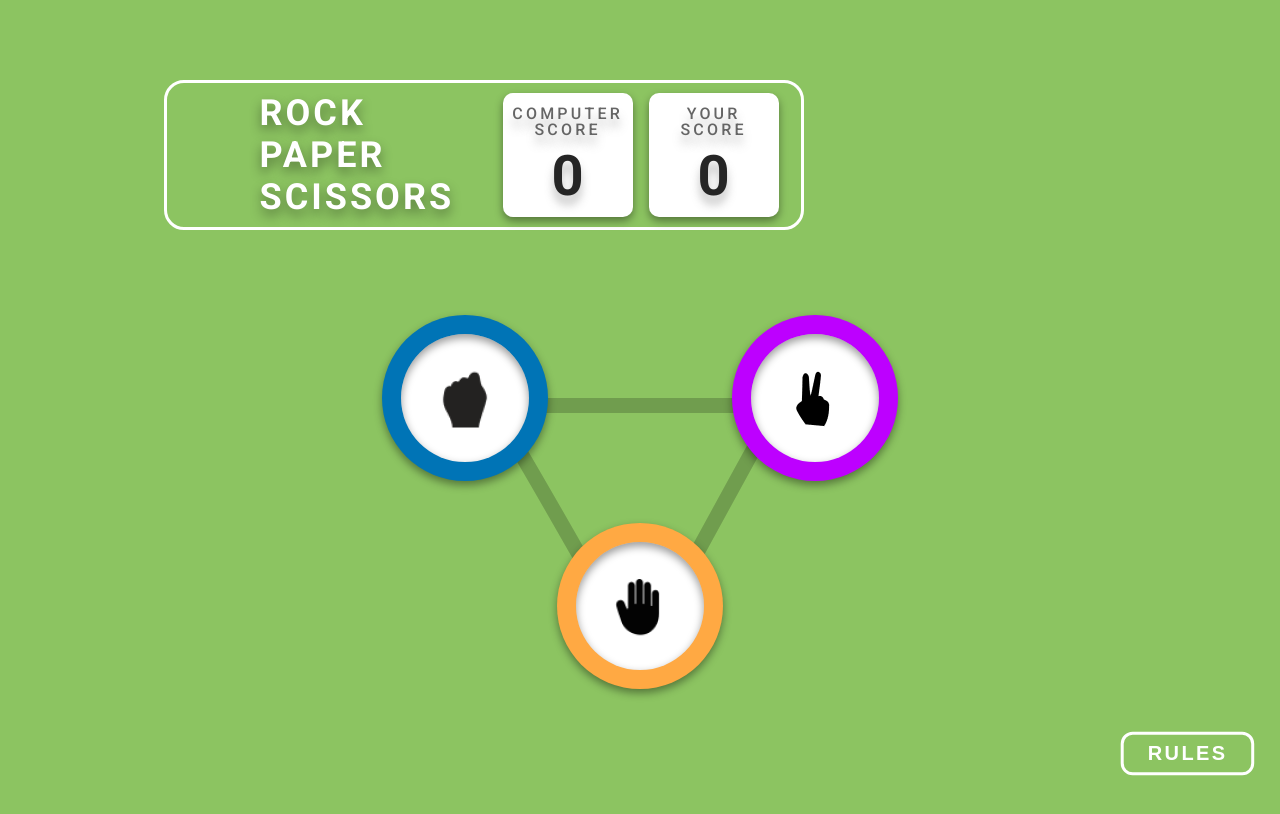
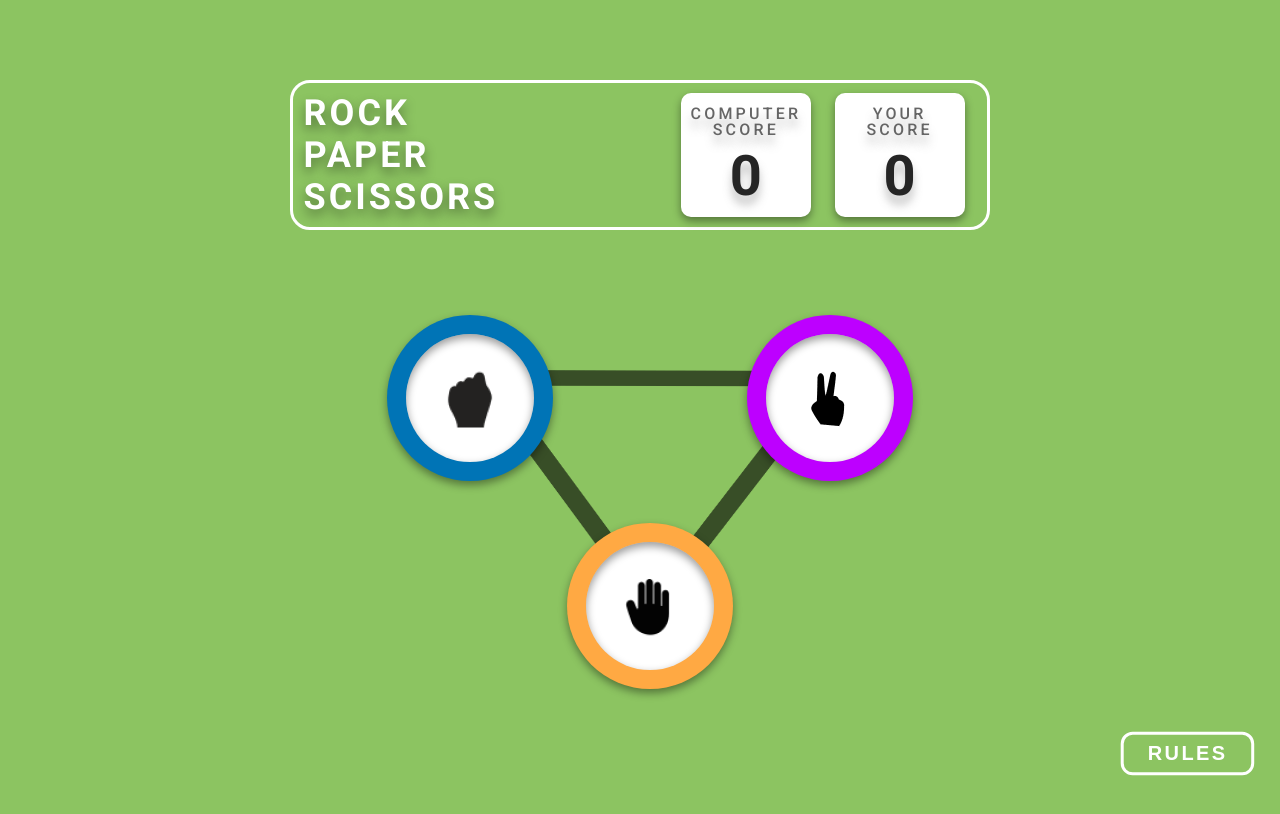
Before and after one commit to Farzan-Ullah/rock-paper-scissors-game, a plain HTML site: page index.html in a window 1280 px wide. Drawn offline with Linux system fonts and the light colour scheme.

Commit message:
Final Draft V2

```diff
--- a/index.html
+++ b/index.html
@@ -12,11 +12,11 @@
   <div class="container">
     <header class="header">
       <h2 class="logo">ROCK <br> PAPER <br> SCISSORS</h2>
-      <div class="score">
+      <div class="score-comp">
         <div class="score__title">COMPUTER SCORE</div>
         <div class="comp__score__number">0</div>
       </div>
-      <div class="score">
+      <div class="score-user">
         <div class="score__title">YOUR <br> SCORE</div>
         <div class="user__score__number">0</div>
       </div>
--- a/script.js
+++ b/script.js
@@ -83,14 +83,14 @@ function compChoose() {
 }
 
 function displayResults(results) {
-  resultDivs.forEach((resultDiv, idx) => {
+  resultDivs.forEach((resultDiv, index) => {
     setTimeout(() => {
       resultDiv.innerHTML = `
-        <div class="choice ${results[idx].name}">
-          <img src="images/${results[idx].name}.png" alt="${results[idx].name}" />
+        <div class="choice ${results[index].name}">
+          <img src="images/${results[index].name}.png" alt="${results[index].name}" />
         </div>
       `;
-    }, idx * 1000);
+    }, index * 1000);
   });
 
   gameDiv.classList.toggle("hidden");
--- a/styles.css
+++ b/styles.css
@@ -27,7 +27,6 @@ body {
   color: var(--light-text);
 }
 
-/* Main Content */
 .container {
   position: relative;
   max-width: 700px;
@@ -37,13 +36,10 @@ body {
 
 .header {
   position: relative;
-  right: 18%;
-  display: grid;
-  grid-template-columns: 9fr 2fr 2fr;
-  grid-gap: 1rem;
+  display: flex;
+  justify-content: space-between;
   align-items: center;
   height: 150px;
-  width: 50vw;
   border: 3px solid var(--light-text);
   border-radius: 20px;
   padding: 1rem 1.4rem 1rem 2rem;
@@ -52,11 +48,25 @@ body {
 .logo {
   transform: scale(1.5);
   letter-spacing: 2px;
-  margin-left: 105.5px;
+  margin-left: 10.5px;
   text-shadow: var(--box-shadow);
 }
 
-.score {
+.score-comp {
+  display: flex;
+  flex-direction: column;
+  align-items: center;
+  justify-content: center;
+  background: #fff;
+  border-radius: 10px;
+  box-shadow: var(--box-shadow);
+  width: 130px;
+  height: 110%;
+  line-height: 1;
+  margin-left: 30%;
+}
+
+.score-user {
   display: flex;
   flex-direction: column;
   align-items: center;
@@ -79,13 +89,7 @@ body {
   text-shadow: var(--text-shadow);
 }
 
-.comp__score__number {
-  font-size: 3.5rem;
-  font-weight: 700;
-  color: var(--dark-text);
-  text-shadow: var(--text-shadow);
-}
-
+.comp__score__number,
 .user__score__number {
   font-size: 3.5rem;
   font-weight: 700;
@@ -103,17 +107,20 @@ body {
     "paper paper";
   place-items: center;
   height: 30rem;
+  width: 45rem;
   padding-top: 4rem;
 }
 
 .game::before {
   content: "";
   position: absolute;
-  width: 100%;
+  width: 90%;
   height: 100%;
-  left: 28%;
-  top: 35%;
-  background: url("./images/bg-triangle.svg") no-repeat;
+  left: 19.5%;
+  top: 25%;
+  background: url("./images/triangle.png") no-repeat;
+  background-size: 70% 60%;
+  opacity: 0.6;
   z-index: -1;
 }
 
@@ -212,7 +219,7 @@ body {
     "user-picked comp-picked";
   max-width: 1000px;
   margin: 0 auto;
-  animation: wave 1s ease forwards;
+  animation: wave 1s ease-in-out forwards;
 }
 
 @keyframes wave {
@@ -232,6 +239,7 @@ body {
   padding: 4rem 0 8rem;
 }
 
+
 .small-text {
   font-size: 0.5em;
   letter-spacing: 0.2rem;
@@ -242,7 +250,7 @@ body {
   min-height: 8rem;
   background: #80b459;
   border-radius: 50%;
-  transform: scale(1.3);
+  transform: scale(1.2);
   z-index: -1;
 }
 
@@ -271,7 +279,7 @@ body {
 }
 
 .winner .choice::after {
-  animation: ripple 1.5s ease-in-out 1s infinite;
+  animation: ripple 1.5s ease-in-out infinite;
 }
 
 @keyframes ripple {
@@ -287,9 +295,9 @@ body {
   }
 
   100% {
-    box-shadow: 0 0 0 25px rgba(59, 103, 32, 0.2),
-      0 0 0 45px rgba(46, 154, 37, 0.5),
-      0 0 0 70px rgba(29, 168, 43, 0.3);
+    box-shadow: 0 0 0 40px rgba(59, 103, 32, 0.2),
+      0 0 0 90px rgba(46, 154, 37, 0.5),
+      0 0 0 150px rgba(29, 168, 43, 0.3);
   }
 }
 
@@ -534,8 +542,6 @@ body {
   transform: scale(1.1);
 }
 
-/* Utilities */
-
 .hidden {
   display: none;
 }
```
Also changed, not shown: images/bg-triangle.svg (deleted), images/triangle.png (added).
